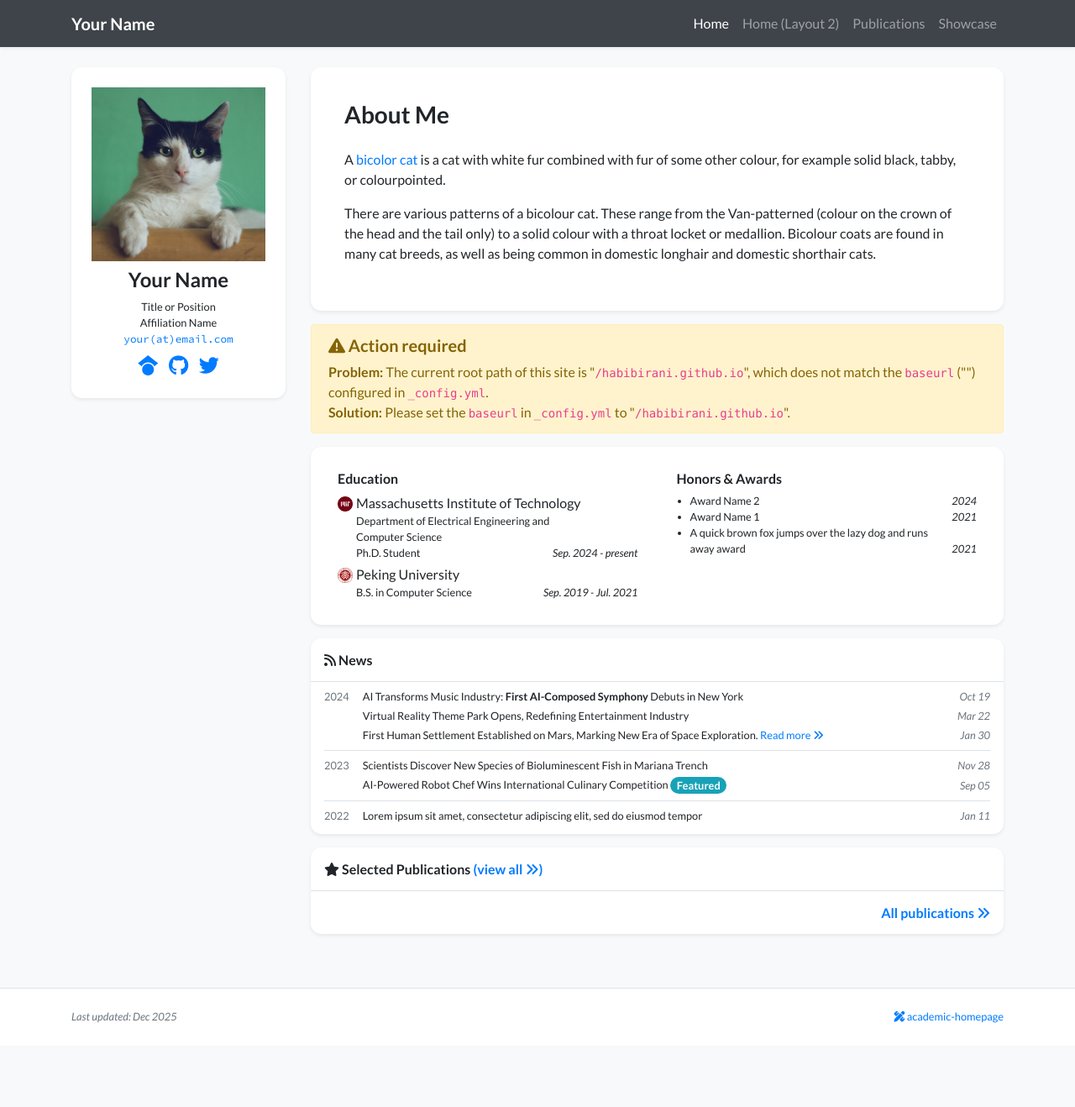
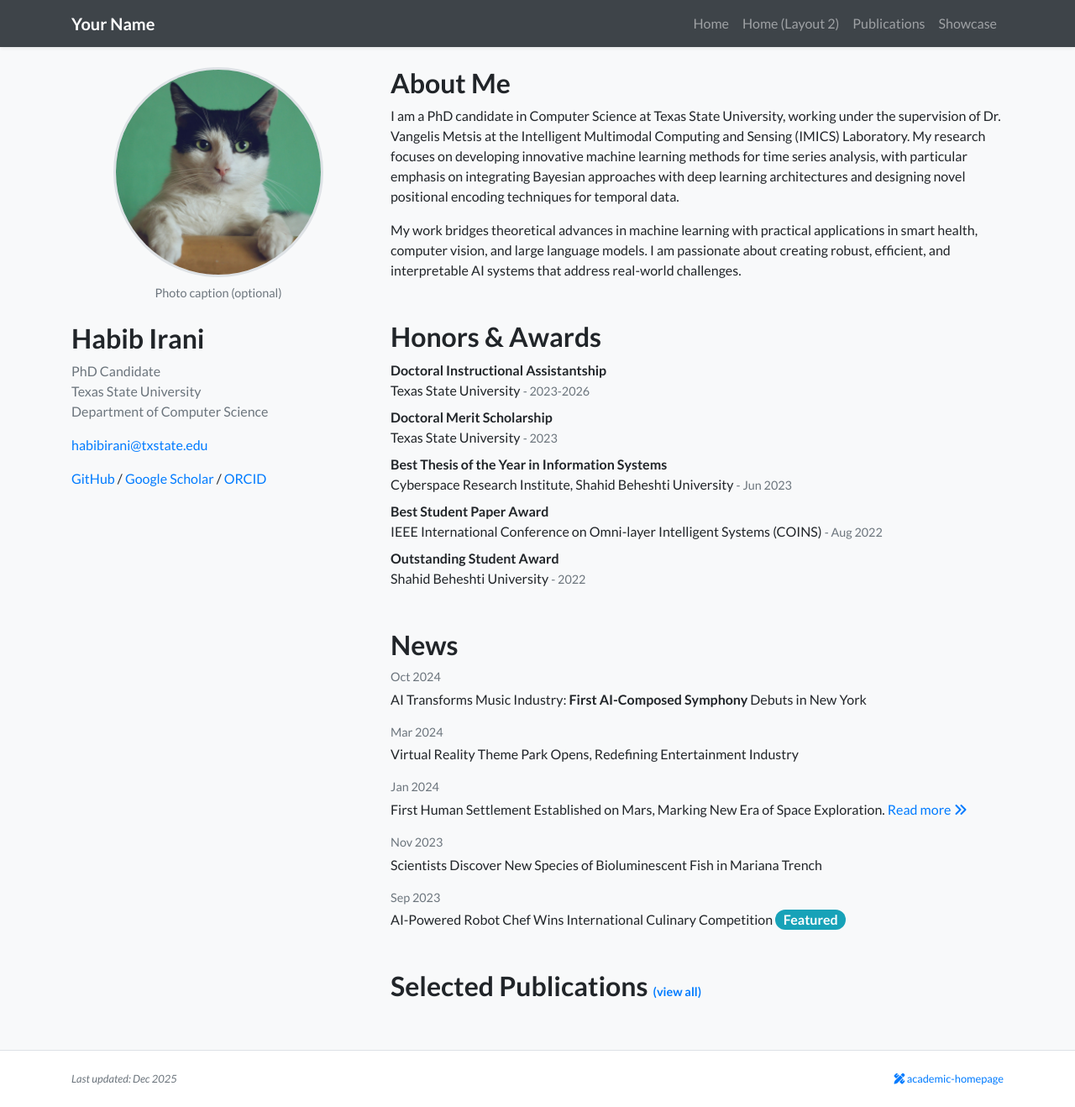
Before and after one commit to habibirani/habibirani.github.io, a Jekyll site: the page built from index.html, in a window 1280 px wide and 1318 px high. Shown: the whole window at 84% size. Built offline with Jekyll 4.4.1, drawn with Linux system fonts in a browser that asks for light colours; nearby versions of some CDN libraries; the list of posts is cut into pages by our own code; a style sheet for code colours, icons or effects is not loaded.

Commit message:
Fix index

```diff
--- a/_config.yml
+++ b/_config.yml
@@ -1,94 +1,79 @@
+# Welcome to Jekyll!
+#
+# This config file is meant for settings that affect your whole blog, values
+# which you are expected to set up once and rarely need to edit after that.
+# For technical reasons, this file is *NOT* reloaded automatically when you use
+# 'jekyll serve'. If you change this file, please restart the server process.
+
 # Site settings
 title: Habib Irani
-position: PhD Candidate
-affiliation: Texas State University
-affiliation_link: https://www.txstate.edu/
-affiliation_logo: ./assets/images/badges/txstate.png
-contact_note: Feel free to reach out!
+name: Habib Irani
+email: habibirani@txstate.edu
+description: >
+  PhD Candidate in Computer Science at Texas State University
+baseurl: "" # the subpath of your site, e.g. /blog
+url: "https://habibirani.github.io" # the base hostname & protocol for your site
 
-# Profile
-profile_pic: ./assets/images/photos/portrait.jpg
-profile_pic_alt: "Habib Irani"
+# User settings
+username: Habib Irani
+user_description: PhD Candidate in Computer Science
+user_title: PhD Candidate
+email: habibirani@txstate.edu
+# twitter_username:
+github_username: habibirani
+# gplus_username:
 
-# Contact & Social
-email: habibirani@txstate.edu
-github_username: habib-irani
-google_scholar: YOUR_GOOGLE_SCHOLAR_ID
-orcid: YOUR_ORCID_ID
-twitter_username: # Add if you have Twitter
-linkedin_username: # Add if you have LinkedIn
+# Google Scholar ID (get from your scholar URL)
+scholar_userid: https://scholar.google.com/citations?view_op=list_works&hl=en&hl=en&user=rfwgLzcAAAAJ
 
-# Navigation
-navigation:
-  - title: Home
-    url: /
-  - title: Publications
-    url: /publications
-  - title: CV
-    url: ./assets/files/CV.pdf
-
-# Short description (appears on homepage)
-short_bio: >
-  I am a PhD candidate in Computer Science at Texas State University, working under the supervision of
-  Dr. Vangelis Metsis at the Intelligent Multimodal Computing and Sensing (IMICS) Laboratory. My research
-  focuses on developing innovative machine learning methods for time series analysis, with particular emphasis
-  on integrating Bayesian approaches with deep learning architectures and designing novel positional encoding
-  techniques for temporal data.
-
-# Long description (appears below short bio)
-long_bio: >
-  My work bridges theoretical advances in machine learning with practical applications in smart health,
-  computer vision, and large language models. I am passionate about creating robust, efficient, and
-  interpretable AI systems that address real-world challenges.
-
-# Education
-show_education: true
-
-# News
-show_news: true
-news_limit: 5
-news_years: [2025, 2024, 2023, 2022]
-
-# Publications
-show_publications: true
-publications_limit: 5
-
-# Footer
-footer_text: >
-  Last updated: December 2024
+# ORCID ID
+orcid_id: https://orcid.org/0009-0003-5035-9257
 
 # Build settings
-baseurl: "" # For GitHub Pages user site, this should be empty
-url: "https://habib-irani.github.io"
+markdown: kramdown
+highlighter: rouge
+permalink: /:year/:month/:day/:title/
 
-# Jekyll settings
-theme: minima
-plugins:
-  - jekyll-feed
+# Pagination
+paginate: 5
+paginate_path: "/blog/page:num/"
 
-markdown: kramdown
-kramdown:
-  input: GFM
-  syntax_highlighter: rouge
+# Exclude these files from production site
+exclude:
+  - Gemfile
+  - Gemfile.lock
+  - LICENSE
+  - README.md
+  - CNAME
+  - vendor
 
 # Collections
 collections:
+  publications:
+    output: true
+    permalink: /publications/:path/
   news:
     output: true
     permalink: /news/:path/
-  publications:
-    output: true
-    permalink: /publications/:path/
 
 # Defaults
 defaults:
   - scope:
       path: ""
+      type: "publications"
+    values:
+      layout: "publication"
+  - scope:
+      path: ""
       type: "news"
     values:
       layout: "news"
-  - scope:
-      path: ""
-      type: "publications"
-    values:
-      layout: "publication"
+
+# Plugin settings
+plugins:
+  - jekyll-paginate
+  - jekyll-sitemap
+  - jekyll-feed
+
+# Theme
+# remote_theme: jekyll/minima
--- a/index.html
+++ b/index.html
@@ -1,39 +1,152 @@
 ---
 layout: default
-title : Homepage
-navbar_title: Home
 ---
 
-<div class="row">
-    <div class="col-lg-3 col-md-4">
-        {% include widgets/profile_card_mini.html %}
+<div class="home">
+  {% include widgets/debug_repo_name.html %}
+
+  <div class="row">
+    <div class="col-md-4">
+      <!-- Profile Picture -->
+      <div class="text-center mb-4">
+        <img src="{{ site.baseurl }}/assets/images/photos/portrait.jpg"
+             alt="Habib Irani"
+             class="img-fluid rounded-circle profile-img"
+             style="max-width: 250px; border: 3px solid #dee2e6;">
+        <p class="text-muted mt-2" style="font-size: 0.9rem;">
+          Photo caption (optional)
+        </p>
+      </div>
+
+      <!-- Contact Info -->
+      <div class="sidebar-section">
+        <h2>Habib Irani</h2>
+        <p class="text-muted">
+          PhD Candidate<br>
+          Texas State University<br>
+          Department of Computer Science
+        </p>
+        <p>
+          <a href="mailto:habibirani@txstate.edu">habibirani@txstate.edu</a>
+        </p>
+        <p>
+          <a href="https://github.com/habibirani" target="_blank">GitHub</a> /
+          <a href="https://scholar.google.com" target="_blank">Google Scholar</a> /
+          <a href="https://orcid.org" target="_blank">ORCID</a>
+        </p>
+      </div>
     </div>
-    <div class="col-lg-9 col-md-8">
 
-        {% include widgets/profile_card_bio_only.html %}
+    <div class="col-md-8">
+      <!-- About Me -->
+      <section id="about">
+        <h2>About Me</h2>
+        <p>
+          I am a PhD candidate in Computer Science at Texas State University, working under the supervision of
+          Dr. Vangelis Metsis at the Intelligent Multimodal Computing and Sensing (IMICS) Laboratory. My research
+          focuses on developing innovative machine learning methods for time series analysis, with particular emphasis
+          on integrating Bayesian approaches with deep learning architectures and designing novel positional encoding
+          techniques for temporal data.
+        </p>
+        <p>
+          My work bridges theoretical advances in machine learning with practical applications in smart health,
+          computer vision, and large language models. I am passionate about creating robust, efficient, and
+          interpretable AI systems that address real-world challenges.
+        </p>
+      </section>
 
-        <!-- Debugging widgets -->
-        {% include widgets/debug_repo_name.html %}
-        {% include widgets/debug_url.html %}
+      <!-- Education -->
+      {% if site.data.education %}
+      <section id="education" class="mt-5">
+        <h2>Education</h2>
+        {% for edu in site.data.education %}
+        <div class="education-item mb-4">
+          <div class="d-flex align-items-start">
+            {% if edu.logo %}
+            <img src="{{ site.baseurl }}/{{ edu.logo }}" alt="{{ edu.university }}"
+                 class="me-3" style="width: 48px; height: 48px; border-radius: 50%;">
+            {% endif %}
+            <div>
+              <h4 class="mb-1">{{ edu.university }}</h4>
+              <p class="mb-1">{{ edu.degree }}</p>
+              <p class="text-muted mb-2" style="font-size: 0.9rem;">{{ edu.time }}</p>
+              {% if edu.details %}
+              <ul style="font-size: 0.9rem;">
+                {% for detail in edu.details %}
+                <li>{{ detail }}</li>
+                {% endfor %}
+              </ul>
+              {% endif %}
+            </div>
+          </div>
+        </div>
+        {% endfor %}
+      </section>
+      {% endif %}
 
-        {% if site.data.display.homepage.show_experience %}
-            {% include widgets/experience_card.html %}
-        {% endif %}
+      <!-- Honors & Awards -->
+      {% if site.data.awards %}
+      <section id="awards" class="mt-5">
+        <h2>Honors & Awards</h2>
+        <ul class="list-unstyled">
+          {% for award in site.data.awards limit:5 %}
+          <li class="mb-2">
+            <strong>{{ award.name }}</strong>
+            {% if award.organization %}<br>{{ award.organization }}{% endif %}
+            <span class="text-muted" style="font-size: 0.9rem;">
+              {% if award.time %} - {{ award.time }}{% endif %}
+            </span>
+          </li>
+          {% endfor %}
+        </ul>
+      </section>
+      {% endif %}
 
-        {% if site.data.display.homepage.show_news %}
-        {% assign count_news = site.news | size %}
-        {% if count_news > 0 %}
-        {% include widgets/news_card.html limit=site.data.display.homepage.num_news %}
-        {% endif %}
-        {% endif %}
+      <!-- News -->
+      <section id="news" class="mt-5">
+        <h2>News</h2>
+        {% assign news_items = site.news | sort: 'date' | reverse %}
+        {% for news in news_items limit:5 %}
+        <div class="news-item mb-3">
+          <p class="text-muted mb-1" style="font-size: 0.9rem;">
+            {{ news.date | date: "%b %Y" }}
+          </p>
+          <p>{{ news.title }}</p>
+        </div>
+        {% endfor %}
+      </section>
 
-        {% if site.data.display.homepage.show_selected_publications %}
-        {% assign pubs = site.publications | sort: "date" | reverse | where: "selected", true %}
-        {%
-        include widgets/publication_card.html
-        publications=pubs
-        title='<i class="fas fa-star"></i> Selected Publications'
-        %}
-        {% endif %}
+      <!-- Selected Publications -->
+      <section id="publications" class="mt-5">
+        <h2>Selected Publications
+          <a href="{{ site.baseurl }}/publications" style="font-size: 0.9rem;">(view all)</a>
+        </h2>
+
+        {% assign publications = site.publications | sort: 'date' | reverse %}
+        {% for pub in publications limit:5 %}
+        <div class="publication-item mb-4 p-3" style="border-left: 3px solid #007bff; background: #f8f9fa;">
+          <h4 class="mb-2">{{ pub.title }}</h4>
+          <p class="mb-1" style="font-size: 0.95rem;">{{ pub.authors }}</p>
+          <p class="text-muted mb-2" style="font-size: 0.9rem; font-style: italic;">
+            {{ pub.venue }}
+            {% if pub.year %}, {{ pub.year }}{% endif %}
+            {% if pub.award %}<span class="badge bg-warning text-dark ms-2">{{ pub.award }}</span>{% endif %}
+            {% if pub.status %}<span class="badge bg-secondary ms-2">{{ pub.status }}</span>{% endif %}
+          </p>
+          {% if pub.excerpt %}
+          <p style="font-size: 0.9rem;">{{ pub.excerpt }}</p>
+          {% endif %}
+          <div class="mt-2">
+            {% if pub.paperurl %}
+            <a href="{{ pub.paperurl }}" class="btn btn-sm btn-outline-primary me-2">[Paper]</a>
+            {% endif %}
+            {% if pub.code %}
+            <a href="{{ pub.code }}" class="btn btn-sm btn-outline-secondary">[Code]</a>
+            {% endif %}
+          </div>
+        </div>
+        {% endfor %}
+      </section>
     </div>
+  </div>
 </div>
```
